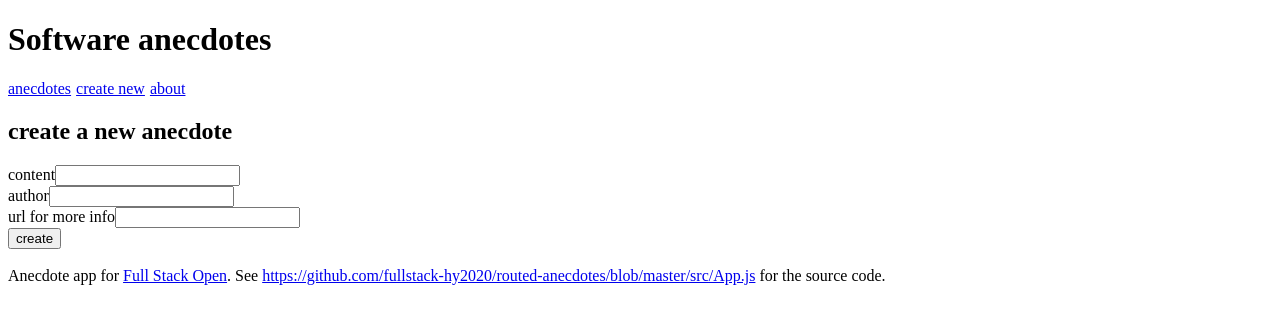
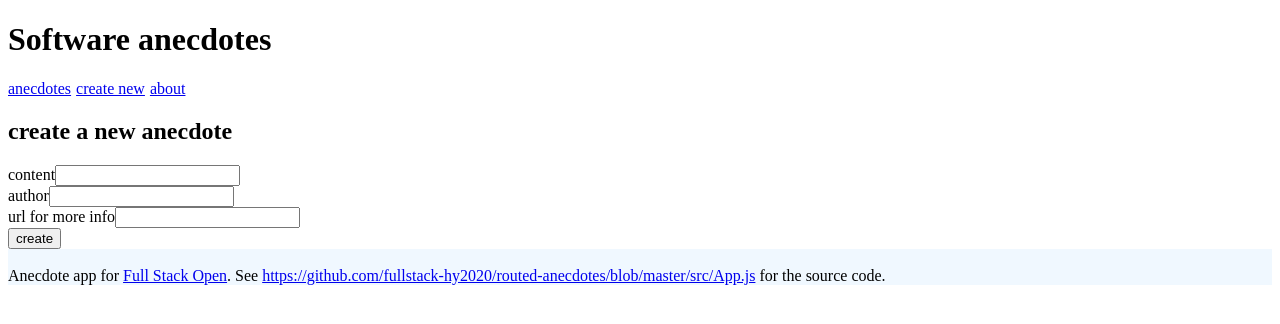
Before and after one commit to Yaro101/FSO_Osaan_7, a React (Vite) app: page /create in a window 1280 px wide. Shown: the top 324 px of the page. Built offline with nearby package versions, Linux system fonts and the light colour scheme.

Commit message:
Lisätty tyyli

```diff
--- a/src/components/Footer.jsx
+++ b/src/components/Footer.jsx
@@ -1,6 +1,9 @@
 export const Footer = () => {
+    const footerStyle = {
+        backgroundColor: 'aliceblue',
+    }
   return (
-    <div>
+    <div style={footerStyle}>
       <br />
       Anecdote app for <a href="https://fullstackopen.com/">Full Stack Open</a>.
       See{" "}
```
